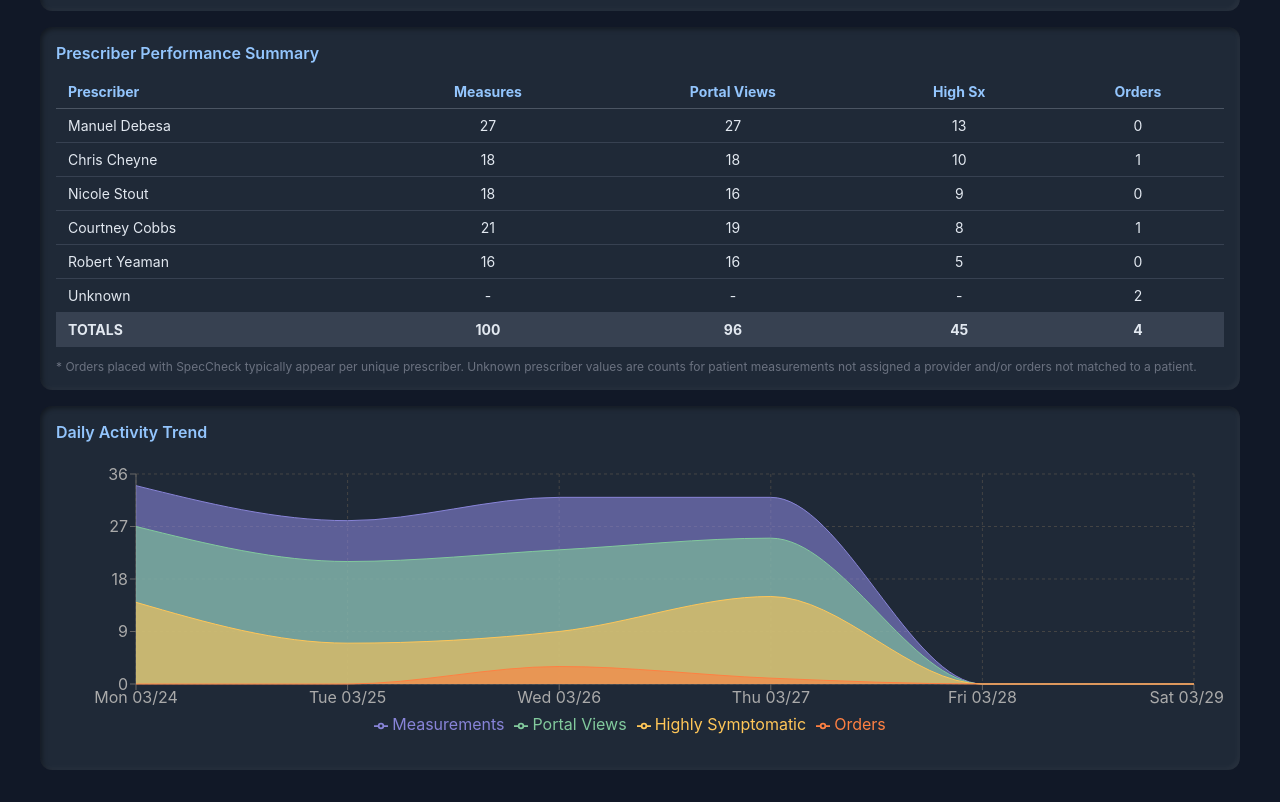
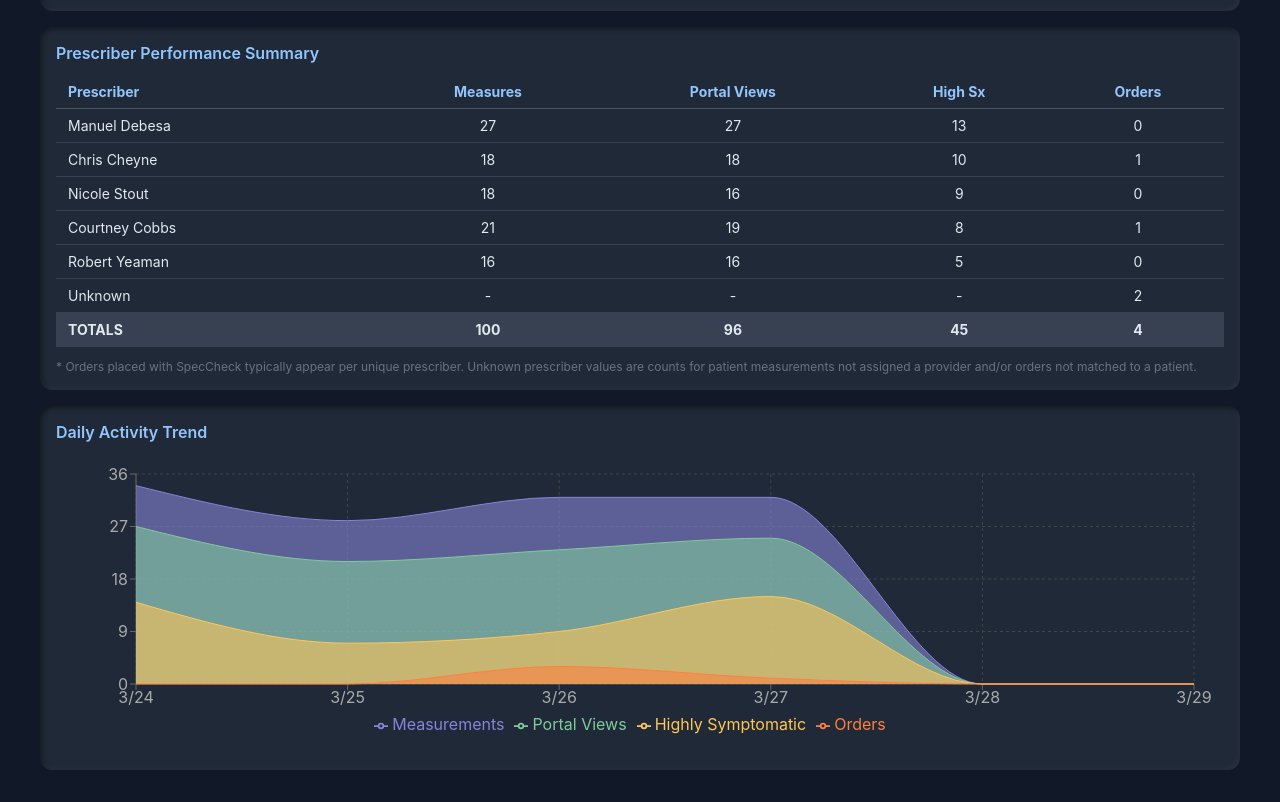
Before and after one commit to nschomas/eye-center-dashboard, a React (Create React App) app: page / in a window 1280 px wide. Shown: the part 415-1217 px from the top of the page. Built offline with nearby package versions, Linux system fonts and the light colour scheme.

Commit message:
Updated tooltip and date formatting

```diff
--- a/src/App.js
+++ b/src/App.js
@@ -33,12 +33,12 @@ function App() {
 
   // Daily activity data
   const dailyData = [
-    { name: 'Mon 03/24', measurements: 34, portalViews: 27, highSx: 14, orders: 0 },
-    { name: 'Tue 03/25', measurements: 28, portalViews: 21, highSx: 7, orders: 0 },
-    { name: 'Wed 03/26', measurements: 32, portalViews: 23, highSx: 9, orders: 3 },
-    { name: 'Thu 03/27', measurements: 32, portalViews: 25, highSx: 15, orders: 1 },
-    { name: 'Fri 03/28', measurements: 0, portalViews: 0, highSx: 0, orders: 0 },
-    { name: 'Sat 03/29', measurements: 0, portalViews: 0, highSx: 0, orders: 0 }
+    { name: '3/24', measurements: 34, portalViews: 27, highSx: 14, orders: 0 },
+    { name: '3/25', measurements: 28, portalViews: 21, highSx: 7, orders: 0 },
+    { name: '3/26', measurements: 32, portalViews: 23, highSx: 9, orders: 3 },
+    { name: '3/27', measurements: 32, portalViews: 25, highSx: 15, orders: 1 },
+    { name: '3/28', measurements: 0, portalViews: 0, highSx: 0, orders: 0 },
+    { name: '3/29', measurements: 0, portalViews: 0, highSx: 0, orders: 0 }
   ];
 
   return (
@@ -150,9 +150,26 @@ function App() {
             <XAxis dataKey="name" tick={{fill: '#aaa'}} />
             <YAxis tick={{fill: '#aaa'}} />
             <Tooltip
-              contentStyle={{backgroundColor: '#222', borderColor: '#555'}}
-              labelStyle={{color: '#ddd'}}
-              itemStyle={{color: '#ddd'}}
+              contentStyle={{
+                backgroundColor: '#222',
+                borderColor: '#555',
+                fontSize: '12px',        // Reduce font size
+                padding: '5px 8px',      // Reduce padding
+                borderRadius: '4px',     // Optional: slightly rounded corners
+                boxShadow: '0 2px 4px rgba(0,0,0,0.3)'  // Optional: subtle shadow
+              }}
+              labelStyle={{
+                display: 'none'          // Hide the date/label completely
+              }}
+              itemStyle={{
+                color: '#ddd',
+                fontSize: '12px',        // Ensure item text is also smaller
+                padding: '2px 0'         // Reduce spacing between items
+              }}
+              wrapperStyle={{
+                zIndex: 100             // Ensure tooltip stays on top
+              }}
+              formatter={(value) => value} // Just show the value
             />
             <Legend wrapperStyle={{color: '#aaa'}} />
             <Area type="monotone" dataKey="measurements" name="Measurements" stroke="#8884d8" fill="#8884d8" fillOpacity={0.6} />
```
